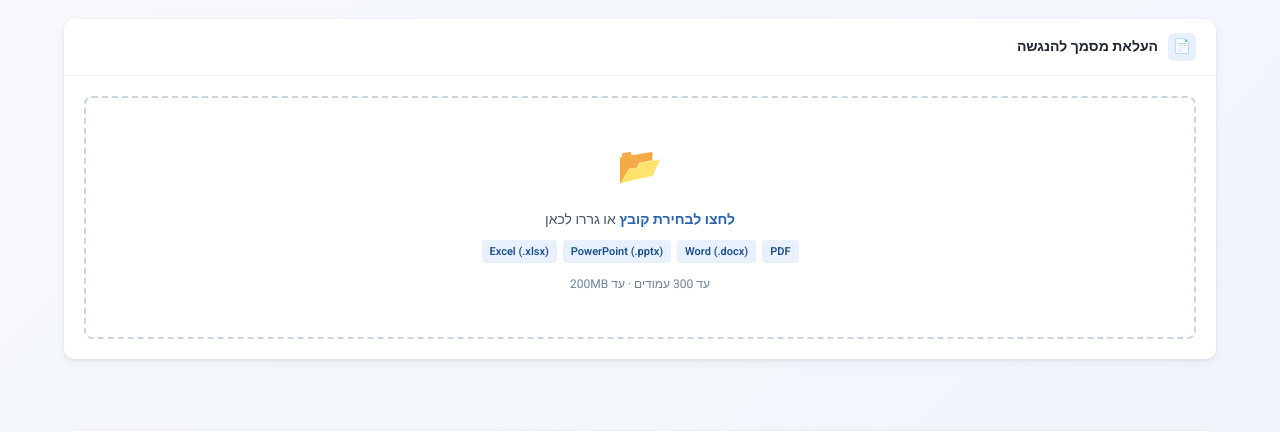
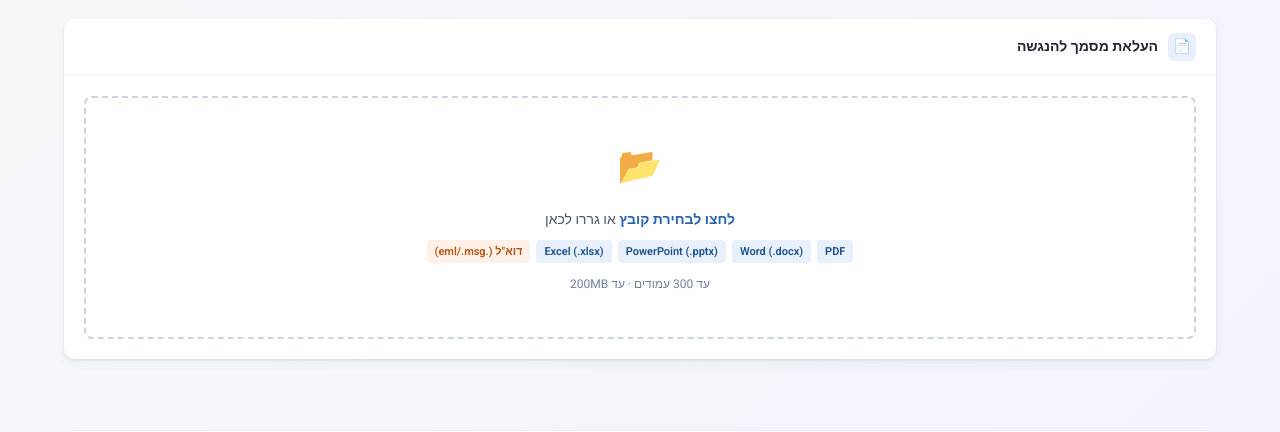
Before and after one commit to eilat-digital/accessibility-tool, a Flask app: page / in a window 1280 px wide. Shown: the part 255-687 px from the top of the page. Run offline with Flask 3, Linux system fonts and the light colour scheme; the visitor is signed in with stand-in values (Sample User, id 1); data that the repository does not hold is empty.

Commit message:
feat: add email file support (.eml / .msg)
- Added .eml and .msg to ALLOWED_EXTENSIONS
- convert_email_to_pdf(): parses email → styled RTL HTML → LibreOffice PDF
  - .eml: Python stdlib email module (RFC 2822), extracts HTML/plain body,
    decodes subject/from/to headers (handles UTF-8, Hebrew, QP encoding)
  - .msg: extract-msg library for Outlook format; LibreOffice fallback
- _email_to_html(): RTL Hebrew-aware HTML template with header table
  (From / To / Date / Subject) + body
- Fixed upload: saves with original extension (not hardcoded .pdf) so
  LibreOffice and extract-msg receive the correct file format
- Added extract-msg>=0.48.0 to requirements.txt
- UI: added .eml/.msg badge in drop zone, updated accept attribute and
  client-side allowed-extensions list

Co-Authored-By: Claude Sonnet 4.6 <noreply@anthropic.com>

```diff
--- a/app.py
+++ b/app.py
@@ -163,10 +163,12 @@ ALLOWED_EXTENSIONS = {
     '.ppt':  'PowerPoint (ישן)',
     '.xlsx': 'Excel',
     '.xls':  'Excel (ישן)',
+    '.eml':  'דוא"ל (EML)',
+    '.msg':  'דוא"ל (Outlook)',
 }
 
 def convert_to_pdf(input_path: Path, work_dir: Path) -> Path:
-    """המרת Word/PowerPoint ל-PDF באמצעות LibreOffice headless."""
+    """המרת Word/PowerPoint/אימייל ל-PDF באמצעות LibreOffice headless."""
     import shutil
     lo = shutil.which('libreoffice') or shutil.which('soffice')
     if not lo:
@@ -182,6 +184,142 @@ def convert_to_pdf(input_path: Path, work_dir: Path) -> Path:
         raise Exception('ההמרה הסתיימה אך קובץ PDF לא נמצא')
     logger.info(f"Converted {input_path.suffix} → PDF: {pdf_path}")
     return pdf_path
+
+
+def _email_to_html(subject: str, from_addr: str, to_addr: str, date_str: str, body_html: str) -> str:
+    """בניית HTML מנתוני אימייל — תמיכה ב-RTL/עברית."""
+    import html as _h
+    return f"""<!DOCTYPE html>
+<html lang="he" dir="rtl">
+<head>
+<meta charset="UTF-8">
+<style>
+  body  {{ font-family: Arial, 'David', sans-serif; margin: 30px; direction: rtl; color: #222; }}
+  .hdr  {{ background: #f0f4fa; padding: 18px 20px; border-radius: 8px;
+           margin-bottom: 24px; border: 1px solid #c8d8f0; }}
+  .subj {{ font-size: 20px; font-weight: bold; color: #1A4E8A; margin-bottom: 12px; }}
+  .meta td {{ padding: 3px 6px; font-size: 13px; }}
+  .meta .lbl {{ font-weight: bold; color: #555; white-space: nowrap; }}
+  .body {{ line-height: 1.7; font-size: 14px; }}
+  pre   {{ white-space: pre-wrap; word-break: break-word; }}
+</style>
+</head>
+<body>
+<div class="hdr">
+  <div class="subj">{_h.escape(subject)}</div>
+  <table class="meta">
+    <tr><td class="lbl">מאת:</td><td>{_h.escape(from_addr)}</td></tr>
+    <tr><td class="lbl">אל:</td><td>{_h.escape(to_addr)}</td></tr>
+    <tr><td class="lbl">תאריך:</td><td>{_h.escape(date_str)}</td></tr>
+  </table>
+</div>
+<div class="body">{body_html}</div>
+</body>
+</html>"""
+
+
+def convert_email_to_pdf(input_path: Path, work_dir: Path) -> Path:
+    """המרת קובץ דוא"ל (.eml / .msg) ל-PDF עם שמירה על תוכן ועיצוב."""
+    import html as _h
+    ext = input_path.suffix.lower()
+    html_content = None
+    subject = 'הודעת דוא"ל'
+
+    # ── .eml — סטנדרט RFC 2822 (כל לקוחות האימייל) ─────────────
+    if ext == '.eml':
+        import email as _email
+        from email.header import decode_header as _dh
+
+        def _decode_header(raw):
+            parts = []
+            for chunk, charset in _dh(raw or ''):
+                if isinstance(chunk, bytes):
+                    parts.append(chunk.decode(charset or 'utf-8', errors='replace'))
+                else:
+                    parts.append(chunk)
+            return ''.join(parts)
+
+        with open(input_path, 'rb') as f:
+            msg = _email.message_from_binary_file(f)
+
+        subject  = _decode_header(msg.get('Subject', 'ללא נושא'))
+        from_addr = _decode_header(msg.get('From', ''))
+        to_addr   = _decode_header(msg.get('To', ''))
+        date_str  = msg.get('Date', '')
+
+        body_html = None
+        body_text = None
+        for part in (msg.walk() if msg.is_multipart() else [msg]):
+            ctype = part.get_content_type()
+            charset = part.get_content_charset() or 'utf-8'
+            try:
+                payload = part.get_payload(decode=True)
+                if payload is None:
+                    continue
+                decoded = payload.decode(charset, errors='replace')
+                if ctype == 'text/html' and body_html is None:
+                    body_html = decoded
+                elif ctype == 'text/plain' and body_text is None:
+                    body_text = decoded
+            except Exception:
+                pass
+
+        body = body_html or (
+            f'<pre>{_h.escape(body_text)}</pre>' if body_text else '<p>הודעה ריקה</p>'
+        )
+        html_content = _email_to_html(subject, from_addr, to_addr, date_str, body)
+
+    # ── .msg — פורמט Outlook ─────────────────────────────────────
+    elif ext == '.msg':
+        try:
+            import extract_msg
+            msg = extract_msg.Message(str(input_path))
+            subject   = msg.subject   or 'ללא נושא'
+            from_addr = msg.sender    or ''
+            to_addr   = msg.to        or ''
+            date_str  = str(msg.date) if msg.date else ''
+
+            body_html = msg.htmlBody
+            body_text = msg.body
+            if isinstance(body_html, bytes):
+                body_html = body_html.decode('utf-8', errors='replace')
+            if isinstance(body_text, bytes):
+                body_text = body_text.decode('utf-8', errors='replace')
+
+            body = body_html or (
+                f'<pre>{_h.escape(body_text)}</pre>' if body_text else '<p>הודעה ריקה</p>'
+            )
+            html_content = _email_to_html(subject, from_addr, to_addr, date_str, body)
+        except ImportError:
+            logger.warning("extract-msg לא מותקן — מנסה LibreOffice ישירות עבור .msg")
+            # Fallback: LibreOffice יכול לפתוח .msg ישירות
+            return convert_to_pdf(input_path, work_dir)
+        except Exception as e:
+            logger.warning(f"extract-msg נכשל ({e}) — מנסה LibreOffice")
+            return convert_to_pdf(input_path, work_dir)
+
+    if html_content is None:
+        raise Exception(f'לא ניתן להמיר קובץ מסוג {ext}')
+
+    # ── המרת HTML → PDF דרך LibreOffice ─────────────────────────
+    import shutil
+    html_path = work_dir / (input_path.stem + '_email.html')
+    html_path.write_text(html_content, encoding='utf-8')
+
+    lo = shutil.which('libreoffice') or shutil.which('soffice')
+    if not lo:
+        raise Exception('LibreOffice אינו מותקן — לא ניתן להמיר את האימייל')
+
+    result = subprocess.run(
+        [lo, '--headless', '--convert-to', 'pdf', '--outdir', str(work_dir), str(html_path)],
+        capture_output=True, text=True, timeout=180
+    )
+    pdf_path = work_dir / (input_path.stem + '_email.pdf')
+    if pdf_path.exists():
+        logger.info(f"Email converted → PDF: {subject!r}")
+        return pdf_path
+
+    raise Exception(f'שגיאה בהמרת האימייל ל-PDF: {result.stderr or result.stdout}')
 
 
 def validate_pdf_accessibility(pdf_path):
@@ -486,16 +624,20 @@ def upload():
         logger.info(f"Large file upload: {file.filename} ({file_size/(1024*1024):.1f}MB) - will use optimized settings")
 
     job_id = str(uuid.uuid4())
-    input_path = UPLOAD_DIR / f"{job_id}_input.pdf"
+    # שמירה עם הסיומת המקורית כדי ש-LibreOffice/extract-msg ידעו את הפורמט
+    input_path = UPLOAD_DIR / f"{job_id}_input{ext}"
     output_path = OUTPUT_DIR / f"{job_id}_accessible.pdf"
 
     file.save(input_path)
 
-    # המרה ל-PDF אם נדרש (Word / PowerPoint)
+    # המרה ל-PDF אם נדרש
     if ext != '.pdf':
         try:
             logger.info(f"Converting {ext} to PDF for job {job_id}")
-            converted = convert_to_pdf(input_path, UPLOAD_DIR)
+            if ext in ('.eml', '.msg'):
+                converted = convert_email_to_pdf(input_path, UPLOAD_DIR)
+            else:
+                converted = convert_to_pdf(input_path, UPLOAD_DIR)
             input_path.unlink(missing_ok=True)
             input_path = converted
         except Exception as conv_err:
--- a/requirements.txt
+++ b/requirements.txt
@@ -8,3 +8,4 @@ pdfminer.six>=20221105
 gunicorn>=21.0.0
 anthropic>=0.40.0
 flask-cors>=4.0.0
+extract-msg>=0.48.0
--- a/templates/index.html
+++ b/templates/index.html
@@ -420,10 +420,11 @@
         <span style="background:#E8F0FB; color:#1A4E8A; font-size:11px; padding:3px 8px; border-radius:4px; font-weight:600;">Word (.docx)</span>
         <span style="background:#E8F0FB; color:#1A4E8A; font-size:11px; padding:3px 8px; border-radius:4px; font-weight:600;">PowerPoint (.pptx)</span>
         <span style="background:#E8F0FB; color:#1A4E8A; font-size:11px; padding:3px 8px; border-radius:4px; font-weight:600;">Excel (.xlsx)</span>
+        <span style="background:#FFF0E8; color:#B45309; font-size:11px; padding:3px 8px; border-radius:4px; font-weight:600;">דוא"ל (.eml/.msg)</span>
       </div>
       <small style="color:var(--gray-3)">עד 300 עמודים · עד 200MB</small>
       <div id="file-warning" style="display:none; margin-top:10px; padding:8px 12px; border-radius:6px; font-size:12px; text-align:right;"></div>
-      <input type="file" id="file-input" accept=".pdf,.docx,.doc,.pptx,.ppt,.xlsx,.xls">
+      <input type="file" id="file-input" accept=".pdf,.docx,.doc,.pptx,.ppt,.xlsx,.xls,.eml,.msg">
     </div>
 
     <div class="processing-box" id="processing-box">
@@ -534,10 +535,10 @@ function timeEstimate(sizeMB) {
 
 // --- Upload ---
 async function uploadFile(file) {
-  const allowed = ['.pdf', '.docx', '.doc', '.pptx', '.ppt'];
+  const allowed = ['.pdf', '.docx', '.doc', '.pptx', '.ppt', '.xlsx', '.xls', '.eml', '.msg'];
   const ext = file.name.slice(file.name.lastIndexOf('.')).toLowerCase();
   if (!allowed.includes(ext)) {
-    showWarning('⚠️ סוג קובץ לא נתמך. ניתן להעלות: PDF, Word, PowerPoint', 'error');
+    showWarning('⚠️ סוג קובץ לא נתמך. ניתן להעלות: PDF, Word, PowerPoint, Excel, דוא"ל (.eml/.msg)', 'error');
     return;
   }
 
```
